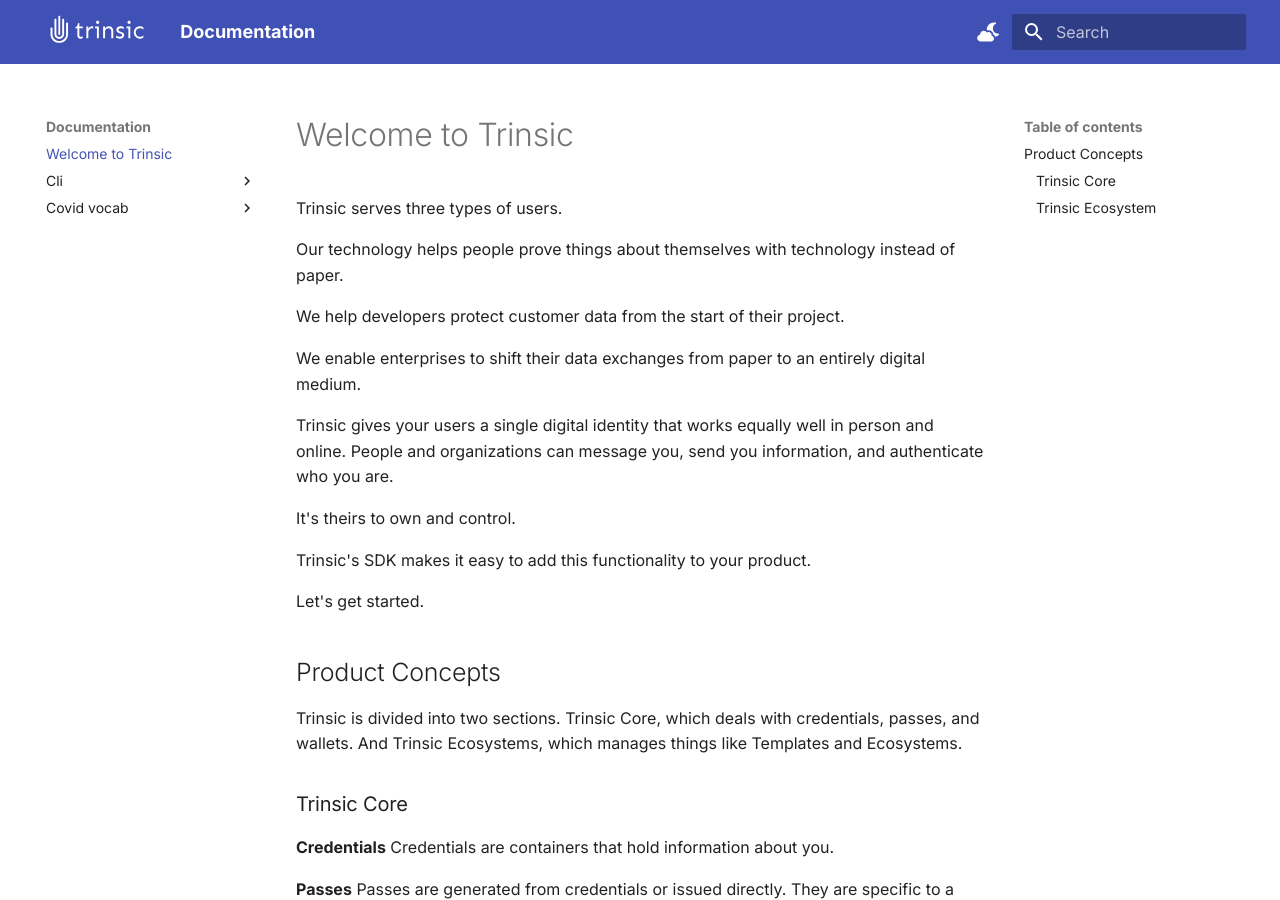
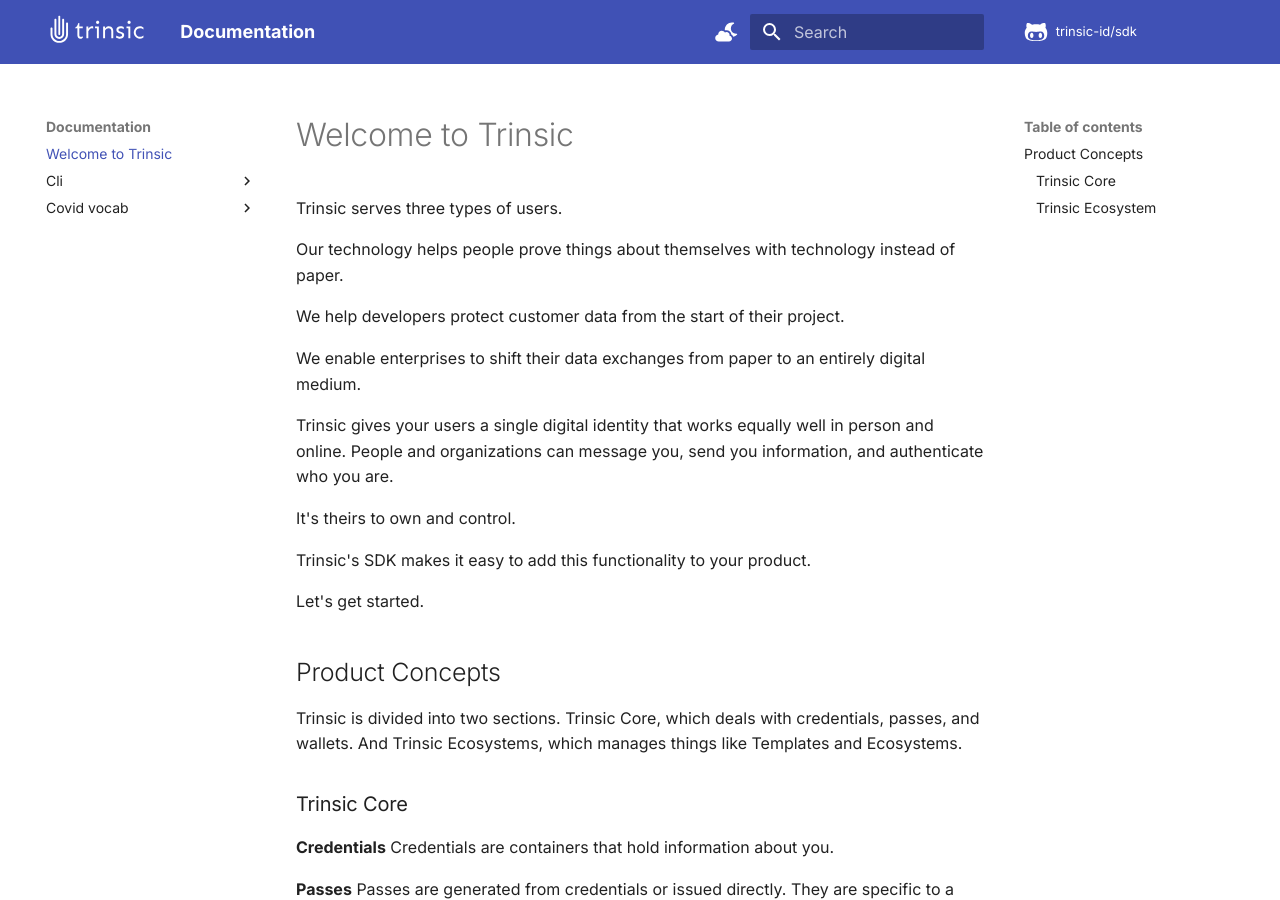
Before and after one commit to trinsic-id/v2-sdk, an MkDocs documentation site: the page built from docs/index.md, in a window 1280 px wide and 900 px high. Built offline with MkDocs 1.6.1 and Material for MkDocs 9.7.7, drawn with Linux system fonts in a browser that asks for light colours; comment, search, counter and statistics services are not loaded.

Commit message:
added cute github button

```diff
--- a/mkdocs.yml
+++ b/mkdocs.yml
@@ -1,11 +1,17 @@
 site_name: Documentation
 site_dir: docs-site
+repo_url: https://github.com/trinsic-id/sdk
+edit_uri: edit/main/docs/
+repo_name: trinsic-id/sdk
+
 extra_css:
   - _static/extra.css
 theme:
     name: material
     logo: _static/logo-title.svg
     favicon: _static/logo.png
+    icon:
+      repo: fontawesome/brands/github-alt
     font:
       text: Inter
     palette:
```
